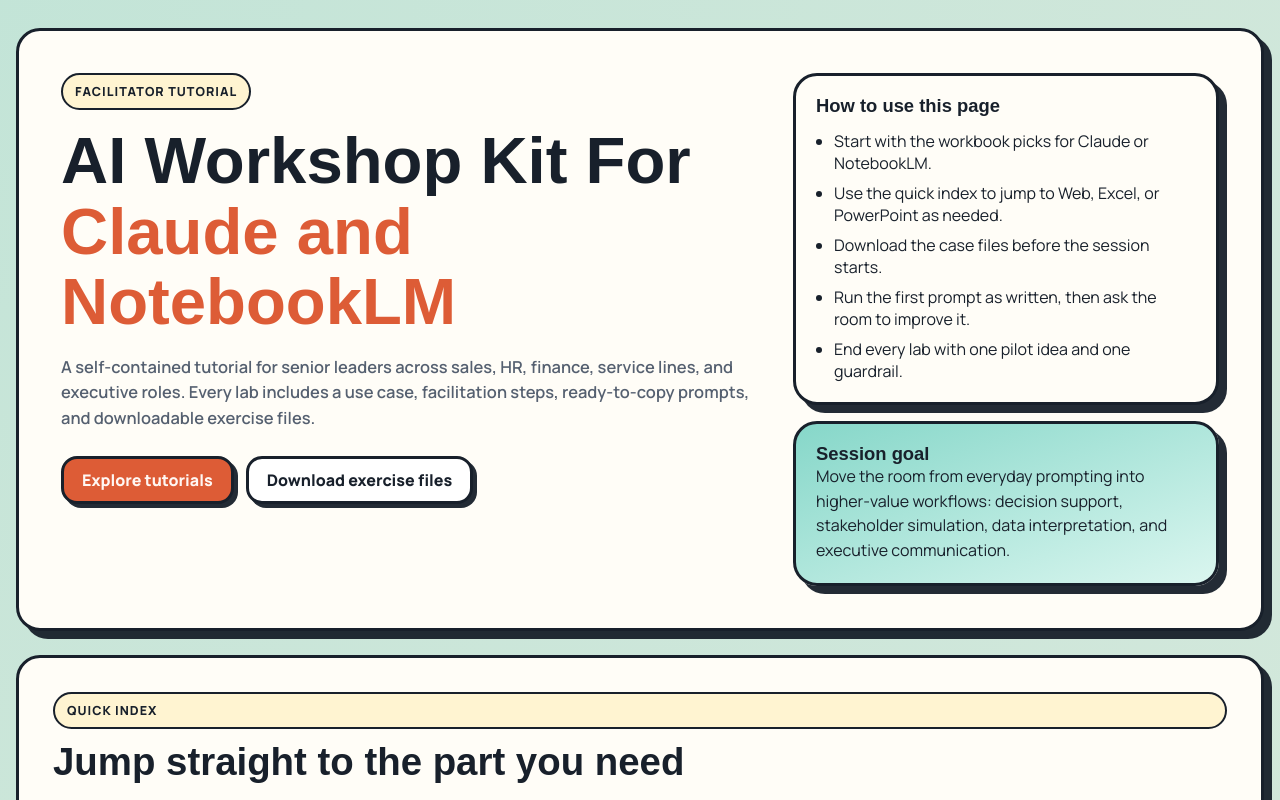
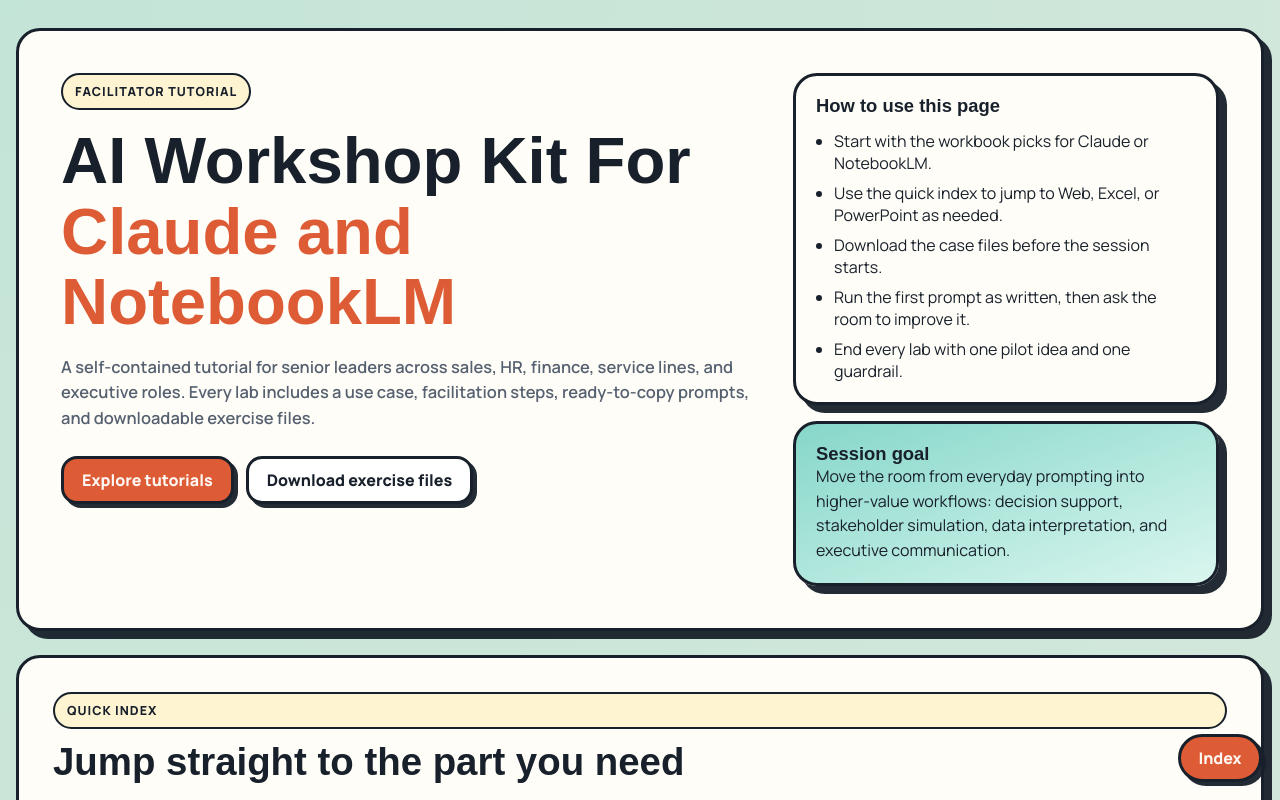
Before and after one commit to gSachinRep/cqc-ai-session, a React (Vite) app: page / in a window 1280 px wide. Shown: the top 800 px of the page. Built offline with nearby package versions, Linux system fonts and the light colour scheme; a web font is replaced by a local one.

Commit message:
Refine final exercise and add index shortcut

```diff
--- a/src/App.jsx
+++ b/src/App.jsx
@@ -581,7 +581,7 @@
 
 const finalExercise = {
   id: 'project-evaluation',
-  title: 'Evaluate Your Project Thinking',
+  title: 'Evaluate Your CQC Project Thinking',
   outcome:
     'Stress-test a team proposal or presentation against leadership expectations, strategic quality, and executive communication standards.',
   whenToUse:
@@ -1135,6 +1135,10 @@
           </div>
         </section>
       </main>
+
+      <a className="floating-index" href="#index" aria-label="Back to index">
+        Index
+      </a>
     </div>
   )
 }
--- a/src/styles.css
+++ b/src/styles.css
@@ -41,6 +41,26 @@
   width: min(1280px, calc(100% - 32px));
   margin: 0 auto;
   padding: 28px 0 48px;
+}
+
+.floating-index {
+  position: fixed;
+  right: 18px;
+  bottom: 18px;
+  z-index: 20;
+  display: inline-flex;
+  align-items: center;
+  justify-content: center;
+  min-width: 84px;
+  min-height: 48px;
+  padding: 0 16px;
+  border: 3px solid var(--line);
+  border-radius: 999px;
+  background: var(--accent);
+  color: #fff7f3;
+  text-decoration: none;
+  font-weight: 800;
+  box-shadow: 4px 4px 0 rgba(24, 32, 43, 0.95);
 }
 
 .hero,
@@ -601,4 +621,11 @@
   .download-chip {
     width: 100%;
   }
+
+  .floating-index {
+    right: 12px;
+    bottom: 12px;
+    min-width: 72px;
+    min-height: 44px;
+  }
 }
```
